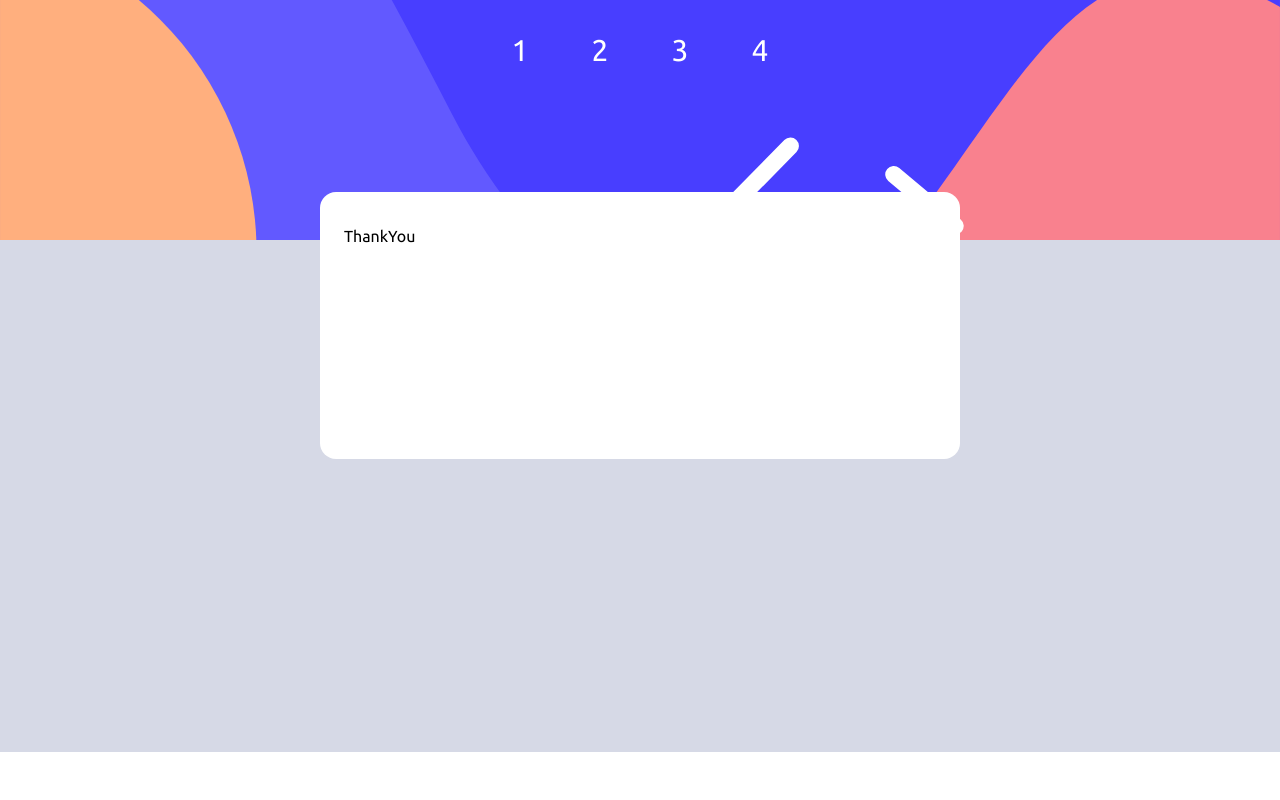
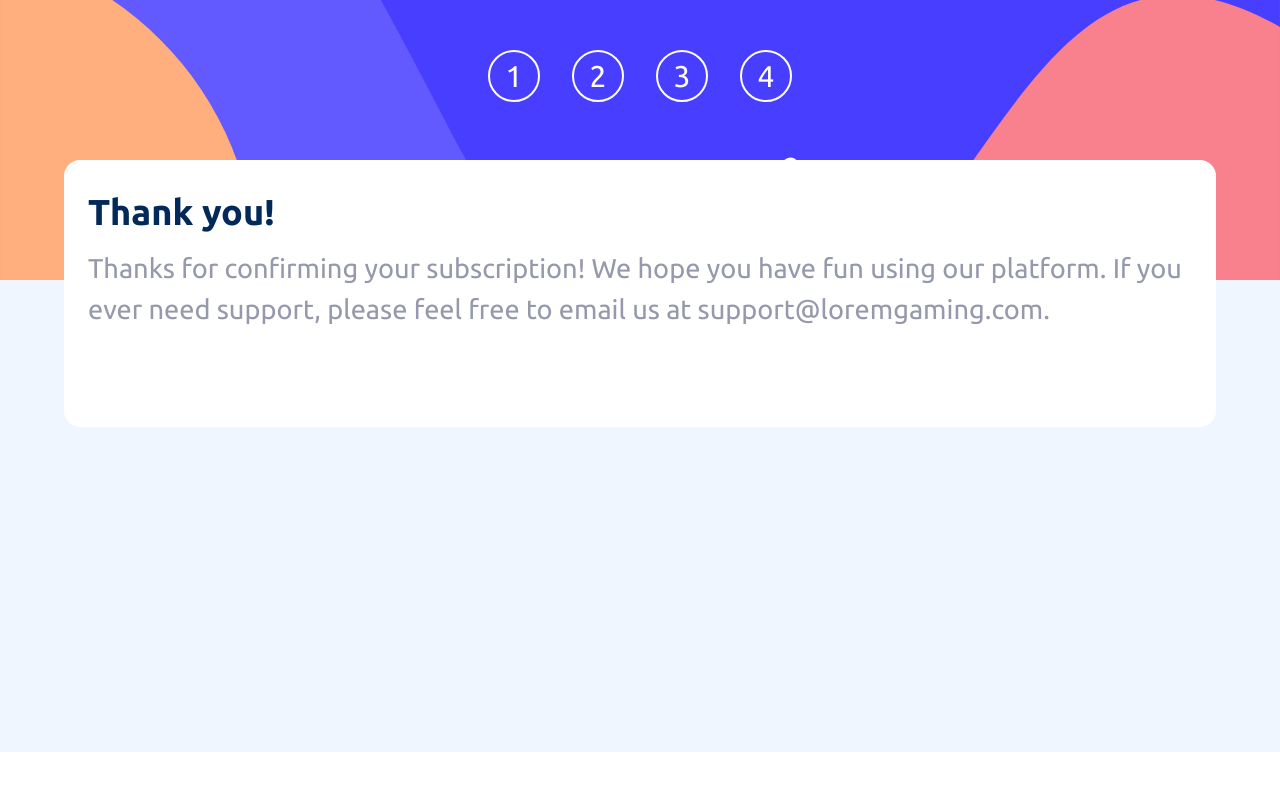
Before and after one commit to branham-dev/multi-step-form, a React (Vite) app: page /thank-you in a window 1280 px wide. Shown: the top 800 px of the page. Built offline with nearby package versions, Linux system fonts and the light colour scheme.

Commit message:
feat: add semantic page headers and descriptive text with standardized typography styles

```diff
--- a/src/index.css
+++ b/src/index.css
@@ -14,3 +14,23 @@
 	--color-alabaster: hsl(231, 100%, 99%);
 	--color-white: hsl(0, 0%, 100%);
 }
+
+*,
+::before,
+*::after {
+	box-sizing: border-box;
+}
+
+html,
+body {
+	margin: 0;
+	padding: 0;
+}
+
+.text-title-1 {
+	@apply text-4xl font-bold text-marine-blue mb-4;
+}
+
+.text-content-standard {
+	@apply text-[1.7rem] font-normal text-cool-gray;
+}
--- a/src/pages/finishing-up/FinishingUp.jsx
+++ b/src/pages/finishing-up/FinishingUp.jsx
@@ -1,6 +1,9 @@
 const FinishingUp = () => {
-  return (
-    <div>FinishingUp</div>
-  )
-}
-export default FinishingUp
+	return (
+		<section>
+			<h1 className='text-title-1'>Finishing up</h1>
+			<p className='text-content-standard'>Double-check everything looks OK before confirming.</p>
+		</section>
+	);
+};
+export default FinishingUp;
--- a/src/pages/layout/Layout.jsx
+++ b/src/pages/layout/Layout.jsx
@@ -11,19 +11,24 @@ const Layout = () => {
 
 	return (
 		<div className='font-ubuntu'>
-			<header className="bg-[url('/images/bg-sidebar-mobile.svg')] w-full h-60 bg-no-repeat bg-center bg-cover pt-0.5  text-3xl text-marine-blue">
-				<div className='w-full flex justify-center gap-8 mt-6 text-white'>
+			<header className="bg-[url('/images/bg-sidebar-mobile.svg')] w-full h-70 bg-no-repeat bg-center bg-cover pt-0.5  text-3xl text-marine-blue">
+				<div className='w-full flex justify-center gap-8 text-white pt-12'>
 					{pageNumbers.map((page, index) => (
-						<NavLink key={index} to={page[1]} className=''>
-							<span className=' h-12 w-12 flex justify-center items-center rounded-full p-6'>
-								{page[0]}
-							</span>
+						<NavLink key={index} to={page[1]} className={({ isActive }) => ""}>
+							{({ isActive }) => (
+								<span
+									className={`border-white h-12 w-12 flex justify-center items-center rounded-full p-6 m-0 ${
+										isActive ? "bg-light-blue text-marine-blue border" : "border-2"
+									}`}>
+									{page[0]}
+								</span>
+							)}
 						</NavLink>
 					))}
 				</div>
 			</header>
-			<main className='bg-light-gray h-screen flex justify-center items-start'>
-				<div className='w-1/2 min-h-1/3 bg-white -mt-12 rounded-2xl pt-8 px-6'>
+			<main className='bg-magnolia h-screen flex justify-center items-start '>
+				<div className='w-[90%] min-h-1/3 bg-white -mt-30 rounded-2xl pt-8 px-6'>
 					<Outlet />
 				</div>
 			</main>
--- a/src/pages/personal-info/PersonalInfo.jsx
+++ b/src/pages/personal-info/PersonalInfo.jsx
@@ -1,8 +1,13 @@
 const PersonalInfo = () => {
-  return (
-      <section>
-          Personal Info
-    </section>
-  )
-}
-export default PersonalInfo
+	return (
+		<section className=''>
+			<h1 className='text-title-1'>Personal info</h1>
+            <p className="text-content-standard">Please provide your name, email address, and phone number.</p>
+
+            <form action="">
+
+            </form>
+		</section>
+	);
+};
+export default PersonalInfo;
--- a/src/pages/pick-add-ons/PickAddOns.jsx
+++ b/src/pages/pick-add-ons/PickAddOns.jsx
@@ -1,6 +1,9 @@
 const PickAddOns = () => {
-  return (
-    <div>PickAddOns</div>
-  )
-}
-export default PickAddOns
+	return (
+		<section>
+			<h1 className='text-title-1'>Pick add-ons</h1>
+			<p className='text-content-standard'>Add-ons help enhance your gaming experience.</p>
+		</section>
+	);
+};
+export default PickAddOns;
--- a/src/pages/select-plan/SelectPlan.jsx
+++ b/src/pages/select-plan/SelectPlan.jsx
@@ -1,6 +1,9 @@
 const SelectPlan = () => {
-  return (
-    <div>SelectPlan</div>
-  )
-}
-export default SelectPlan
+	return (
+		<section>
+			<h1 className='text-title-1'>Select your plan</h1>
+			<p className='text-content-standard'>You have the option of monthly or yearly billing.</p>
+		</section>
+	);
+};
+export default SelectPlan;
--- a/src/pages/thank-you/ThankYou.jsx
+++ b/src/pages/thank-you/ThankYou.jsx
@@ -1,6 +1,12 @@
 const ThankYou = () => {
-  return (
-    <div>ThankYou</div>
-  )
-}
-export default ThankYou
+	return (
+		<section>
+			<h1 className="text-title-1">Thank you!</h1>
+			<p className="text-content-standard">
+				Thanks for confirming your subscription! We hope you have fun using our platform. If you ever
+				need support, please feel free to email us at support@loremgaming.com.
+			</p>
+		</section>
+	);
+};
+export default ThankYou;
```
